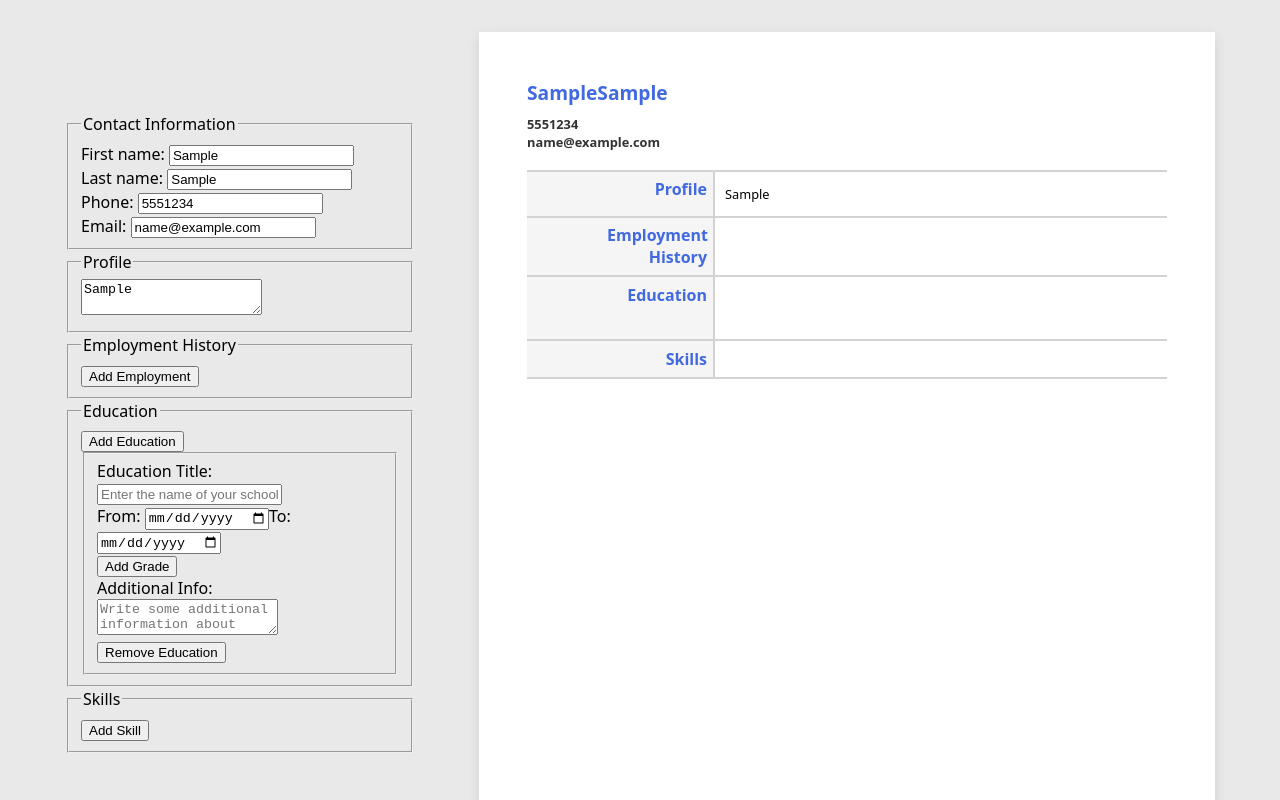
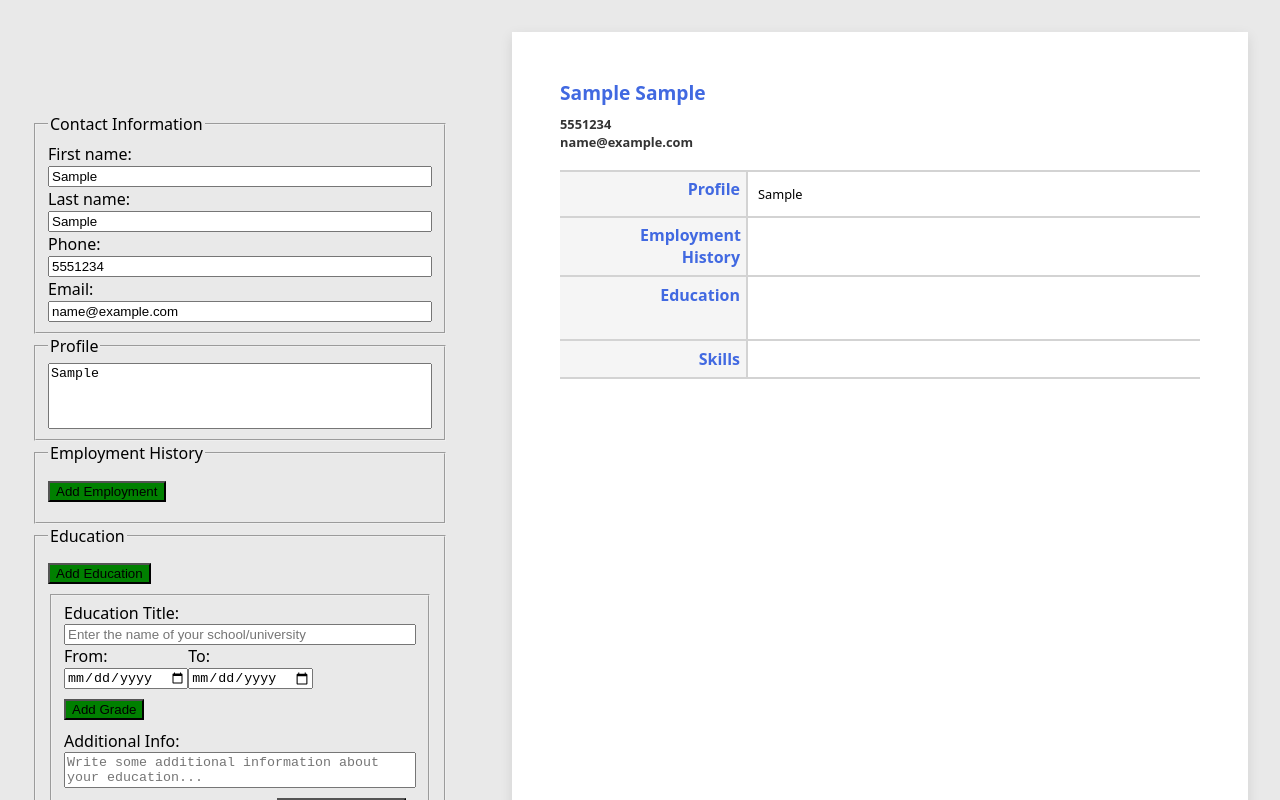
Before and after one commit to harshnugget/TOP-CV-Application, a React (Vite) app: page / in a window 1280 px wide. Both pictures are taken after typing "Sample", "Sample", "5551234", "name@example.com", "Sample" into the empty fields and a click on the button "Add Education". Shown: the top 800 px of the page. Built offline with nearby package versions, Linux system fonts and the light colour scheme.

Commit message:
feat(App.css, src/components/*): Basic css styling for form components

```diff
--- a/src/App.css
+++ b/src/App.css
@@ -15,7 +15,7 @@
   padding: 2rem;
   text-align: center;
   display: grid;
-  grid-template-columns: 350px 1fr;
+  grid-template-columns: 1fr 1fr;
   gap: 4rem;
 }
 
@@ -23,17 +23,54 @@
 #cv-form {
   text-align: left;
   margin-top: 5rem;
+  max-width: max(350px, fit-content);
 }
-
-#cv-form .contact-info {
+#cv-form textarea {
+  resize: none;
+}
+#cv-form #profile {
+  height: 60px;
+}
+#cv-form label {
   display: flex;
   flex-direction: column;
 }
+#cv-form .dates {
+  display: flex;
+}
+#cv-form .current-checkbox {
+  display: flex;
+  flex-direction: row;
+  align-items: end;
+}
+#cv-form button {
+  margin: 10px;
+  margin-left: 0;
+}
+#cv-form .add-btn {
+  background-color: green;
+}
+#cv-form .remove-btn {
+  background-color: firebrick;
+}
+#cv-form .remove-btn-container {
+  display: flex;
+  justify-content: end;
+}
+#cv-form .responsibility-list,
+#cv-form .grades-list {
+  margin-left: 1rem;
+}
+#cv-form .grade-container {
+  display: flex;
+  gap: 6px;
+}
 
-/* CV Container */
+/* CV */
 #cv-container {
   width: 640px;
   min-height: calc(640px * 1.414);
+  max-height: fit-content;
   display: flex;
   flex-direction: column;
   padding: 3rem;
@@ -99,6 +136,10 @@
 #cv-container .name-container .last-name {
   color: var(--primary-color);
   padding: 0;
+}
+
+#cv-container .name-container .first-name::after {
+  content: "\00A0";
 }
 
 /* Dates */
--- a/src/components/Education.jsx
+++ b/src/components/Education.jsx
@@ -24,20 +24,30 @@ function Grades({ grades, updateGrades }) {
         Add Grade
       </button>
 
-      <ul style={{ listStyleType: "none" }}>
+      <ul className="grades-list" style={{ listStyleType: "none" }}>
         {grades.map((grade) => (
           <li key={grade.id}>
             Grade:{" "}
+            <div className="grade-container">
               <input
+                className="grade-title"
                 type="text"
                 value={grade.title}
-              onChange={(e) => handleChange(grade.id, "title", e.target.value)}
+                placeholder="Subject"
+                onChange={(e) =>
+                  handleChange(grade.id, "title", e.target.value)
+                }
               />
               <input
+                className="grade-score"
                 type="text"
                 value={grade.score}
-              onChange={(e) => handleChange(grade.id, "score", e.target.value)}
+                placeholder="Score"
+                onChange={(e) =>
+                  handleChange(grade.id, "score", e.target.value)
+                }
               />
+            </div>
             <button
               type="button"
               className="remove-btn"
@@ -139,7 +149,7 @@ export default function Education({ educations, setEducations }) {
                 />
               </label>
 
-              <div>
+              <div className="remove-btn-container">
                 <button
                   type="button"
                   className="remove-btn"
--- a/src/components/EmploymentHistory.jsx
+++ b/src/components/EmploymentHistory.jsx
@@ -24,7 +24,7 @@ function Responsibilities({ responsibilities, updateResponsibilities }) {
         Add Responsibility
       </button>
 
-      <ul style={{ listStyleType: "none" }}>
+      <ul className="responsibility-list" style={{ listStyleType: "none" }}>
         {responsibilities.map((resp) => (
           <li key={resp.id}>
             <label>
@@ -32,6 +32,7 @@ function Responsibilities({ responsibilities, updateResponsibilities }) {
               <input
                 type="text"
                 value={resp.title}
+                placeholder="Enter a responsibility"
                 onChange={(e) => handleChange(resp.id, e.target.value)}
               />
             </label>
@@ -121,7 +122,7 @@ export default function EmploymentHistory({ jobs, setJobs }) {
                   />
                 </label>
 
-                <label>
+                <label className="current-checkbox">
                   <input
                     type="checkbox"
                     onChange={(e) => {
@@ -150,7 +151,7 @@ export default function EmploymentHistory({ jobs, setJobs }) {
                 />
               </label>
 
-              <div>
+              <div className="remove-btn-container">
                 <button
                   type="button"
                   className="remove-btn"
--- a/src/components/Skills.jsx
+++ b/src/components/Skills.jsx
@@ -21,7 +21,7 @@ export default function Skills({ skills, setSkills }) {
         Add Skill
       </button>
 
-      <ul style={{ listStyleType: "none" }}>
+      <ul className="skills-list" style={{ listStyleType: "none" }}>
         {skills.map((skill) => (
           <li key={skill.id}>
             <fieldset>
@@ -30,7 +30,7 @@ export default function Skills({ skills, setSkills }) {
                 <input
                   type="text"
                   value={skill.title}
-                  placeholder="Enter the name of a skill"
+                  placeholder="Enter a skill"
                   onChange={(e) => handleChange(skill.id, e.target.value)}
                 />
               </label>
--- a/src/index.css
+++ b/src/index.css
@@ -1,4 +1,5 @@
 :root {
+  box-sizing: border-box;
   font-family: system-ui, Avenir, Helvetica, Arial, sans-serif;
   line-height: 1.5;
   font-weight: 400;
```
Lines whose indentation alone changed are shown as unchanged.
